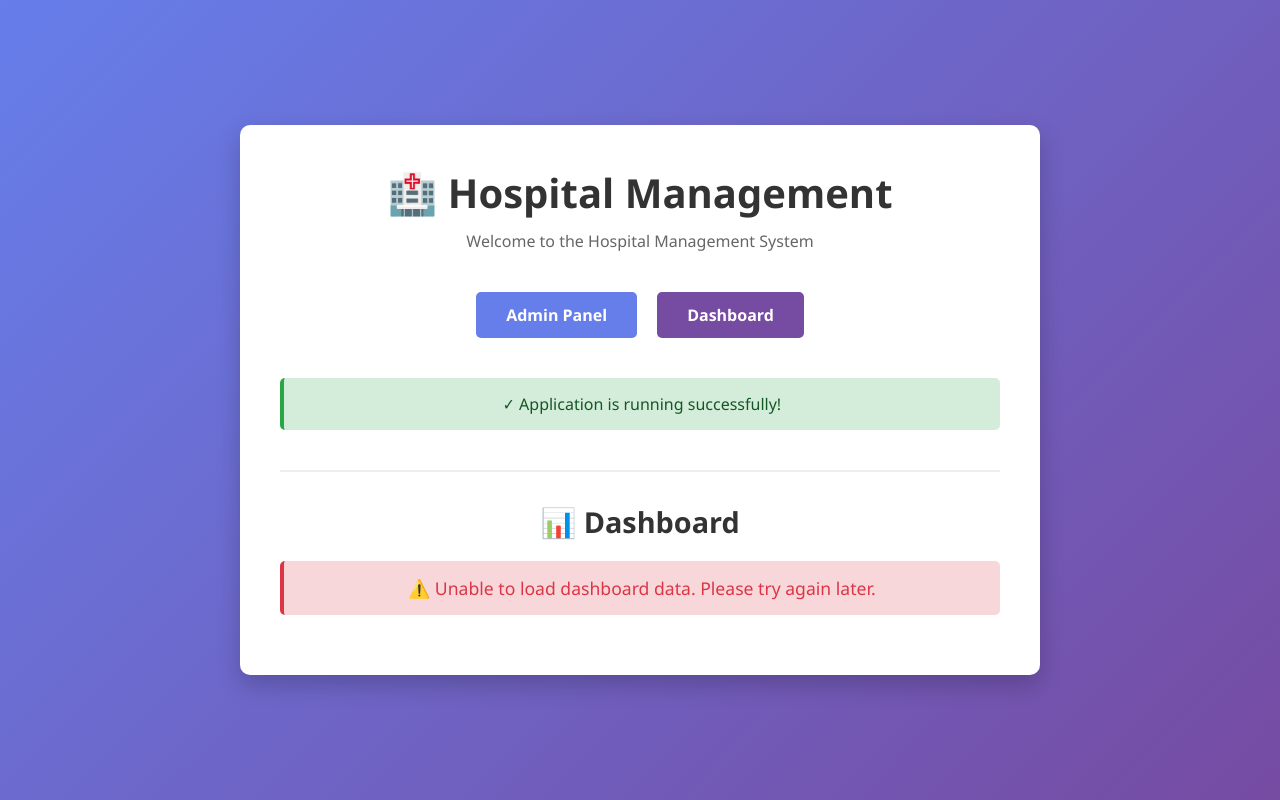
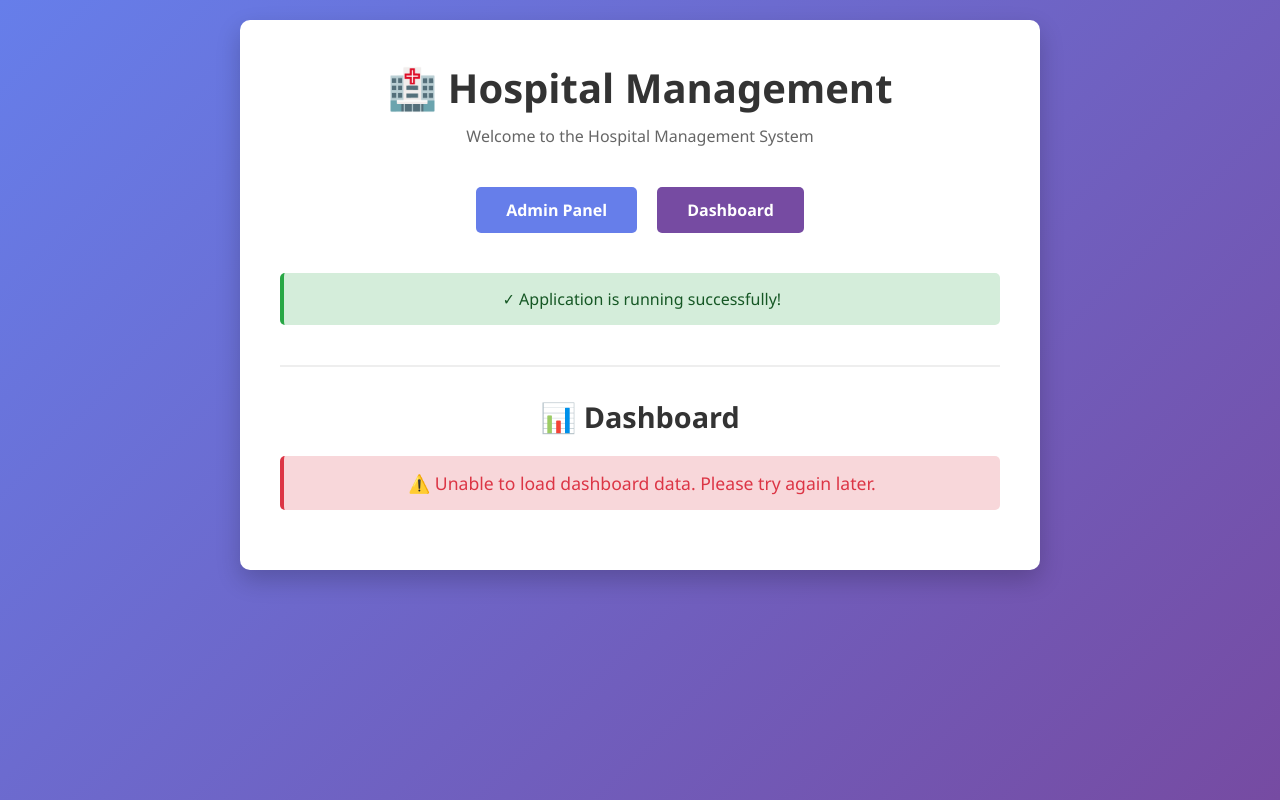
Before and after one commit to GEEDDIGA/hospital-, a Python web app: template templates/index.html in a window 1280 px wide. Run offline with Jinja, Linux system fonts and the light colour scheme; the template is opened without the code that fills it, so the values that code supplies are empty.

Commit message:
Fix dashboard layout to allow scrolling and display stats

```diff
--- a/templates/index.html
+++ b/templates/index.html
@@ -14,9 +14,6 @@
             font-family: 'Segoe UI', Tahoma, Geneva, Verdana, sans-serif;
             background: linear-gradient(135deg, #667eea 0%, #764ba2 100%);
             min-height: 100vh;
-            display: flex;
-            align-items: center;
-            justify-content: center;
             padding: 20px;
         }
         .container {
@@ -25,13 +22,18 @@
             box-shadow: 0 10px 25px rgba(0, 0, 0, 0.2);
             padding: 40px;
             max-width: 800px;
-            width: 100%;
+            margin: 0 auto;
             text-align: center;
         }
         h1 {
             color: #333;
             margin-bottom: 10px;
             font-size: 2.5em;
+        }
+        h2 {
+            color: #333;
+            margin-bottom: 20px;
+            font-size: 1.8em;
         }
         p {
             color: #666;
@@ -81,11 +83,6 @@
             margin-top: 40px;
             padding-top: 30px;
             border-top: 2px solid #eee;
-        }
-        .dashboard-section h2 {
-            color: #333;
-            margin-bottom: 20px;
-            font-size: 1.8em;
         }
         .stats-grid {
             display: grid;
```
